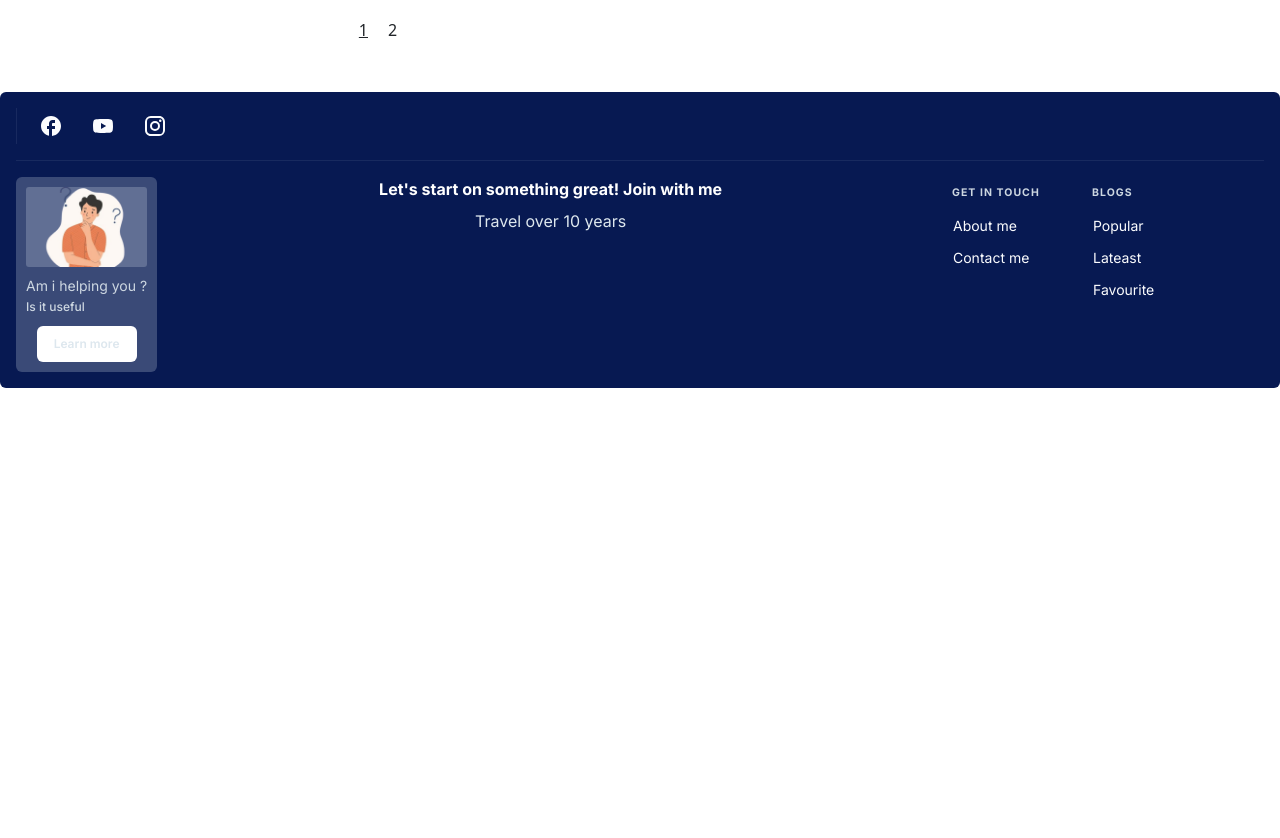
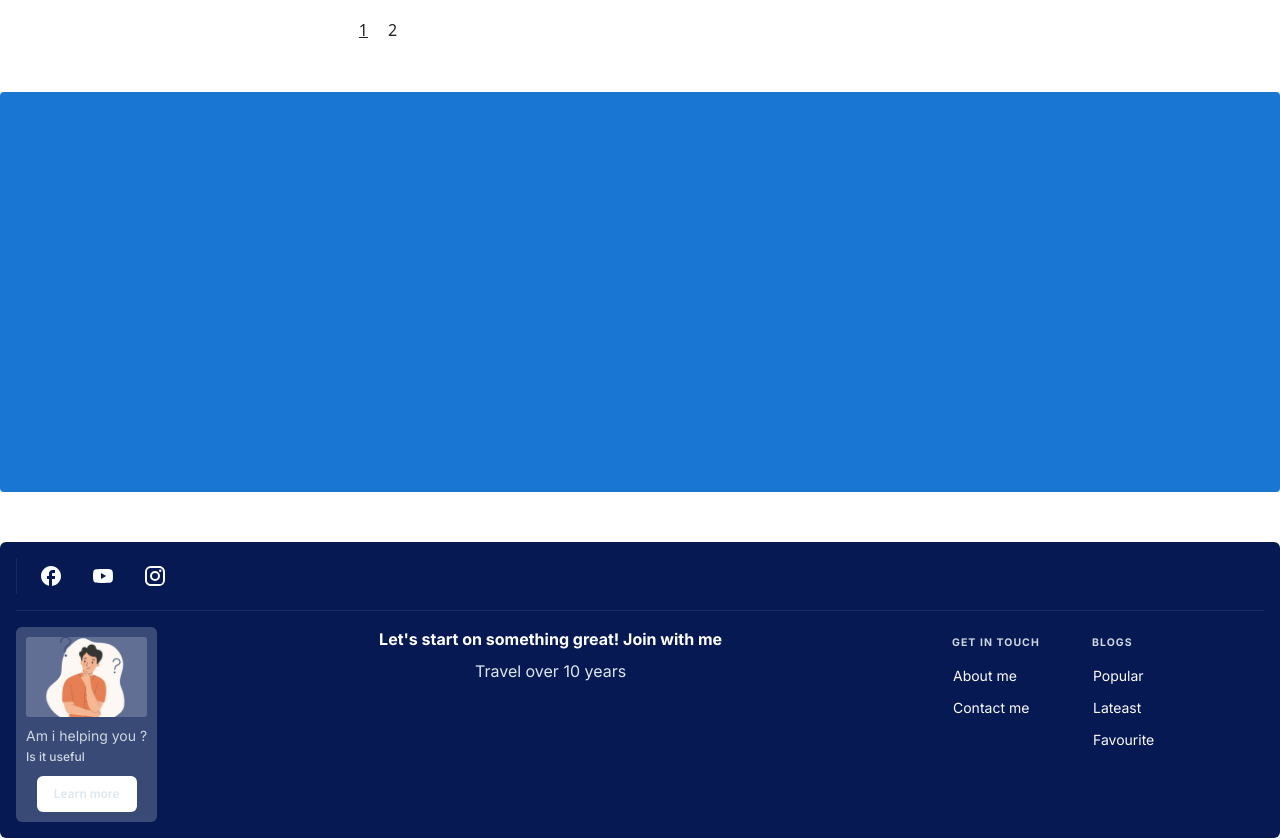
Before and after one commit to Suhira30/TripTales_FrontEnd, a React (Create React App) app: page / in a window 1280 px wide. Shown: the part 3588-4426 px from the top of the page. Before the commit the page ends 3976 px from the top, so only its background shows below. Built offline with nearby package versions, Linux system fonts and the light colour scheme.

Commit message:
travel guide pending

```diff
--- a/src/Pages/Homebar.js
+++ b/src/Pages/Homebar.js
@@ -12,6 +12,7 @@ import SocialMedia from '../Components/SocialMedia';
 import Subscription from '../Components/Subscription';
 import AboutMe from '../Components/AboutMe';
 import Footer from '../Components/Footer';
+import Box from '@mui/material/Box';
 function Homebar() {
   const backgroundStyle={
     backgroundImage:`url(${background})`,
@@ -133,7 +134,7 @@ function Homebar() {
       <div>
         <SocialMedia/>
       </div>
-      {/* ---------------------Popular Post -------------------------------------------- */}
+      {/* ---------------------About Me -------------------------------------------- */}
       <div>
         <AboutMe/>
       </div>
@@ -141,6 +142,19 @@ function Homebar() {
       </div>
       </div>
       </div>
+      {/* ---------------------Popular Post -------------------------------------------- */}
+       <Box
+        sx={{
+          width: "100%",
+          height: "400px",
+          marginTop:"50px",
+          borderRadius: 1,
+          bgcolor: 'primary.main',
+          '&:hover': {
+            bgcolor: 'primary.dark',
+          },
+        }}
+      />
       {/* ---------------------Foooter -------------------------------------------- */}
       <div>
         <Footer/>
```
Also changed, not shown: src/Pages/AboutUs.js (added, +7 -0 lines), src/Pages/IndividualBlog.js (added, +7 -0 lines), src/Pages/ContactUs.js (added), src/Pages/LoginPage.js (added).
